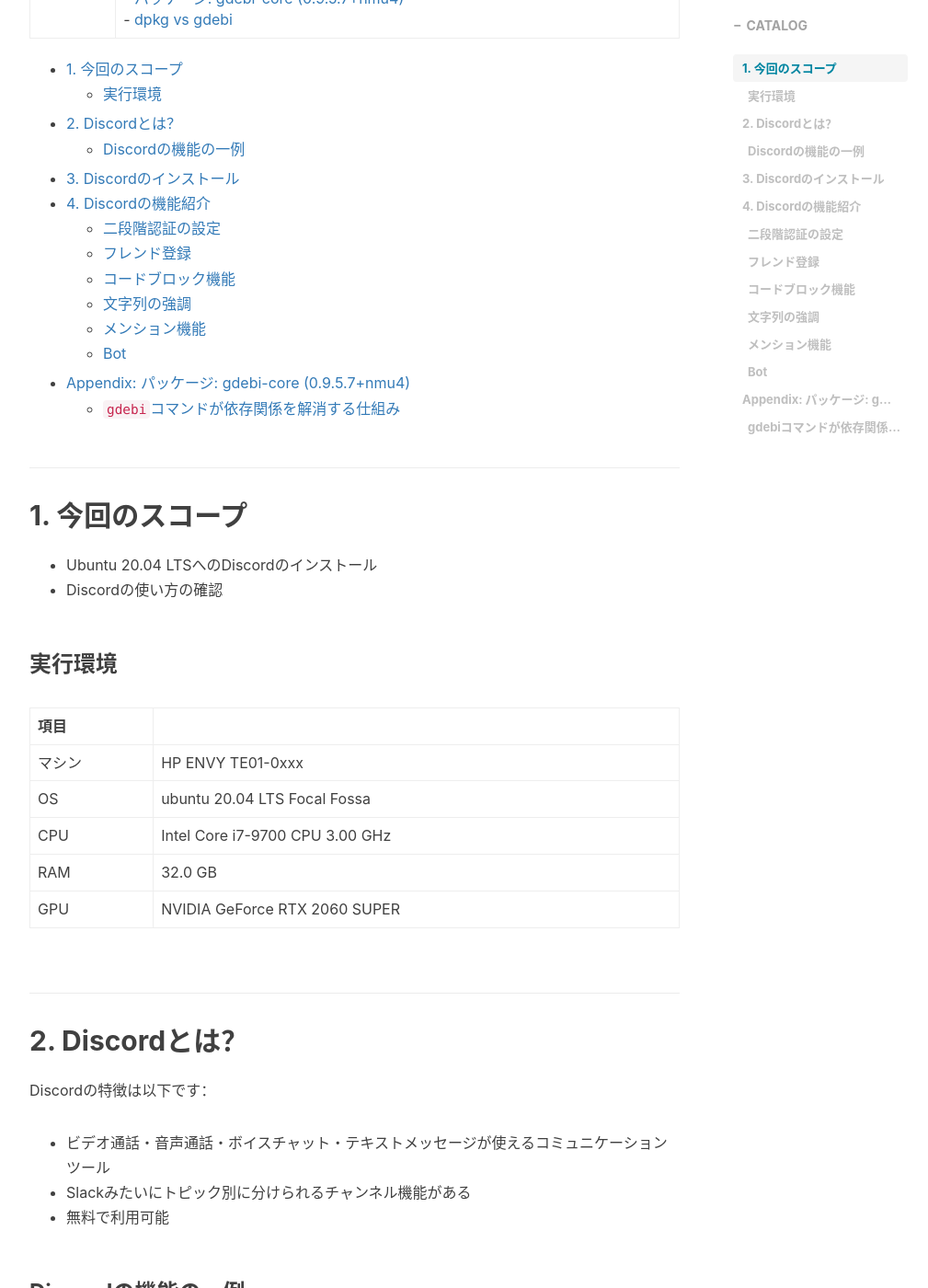
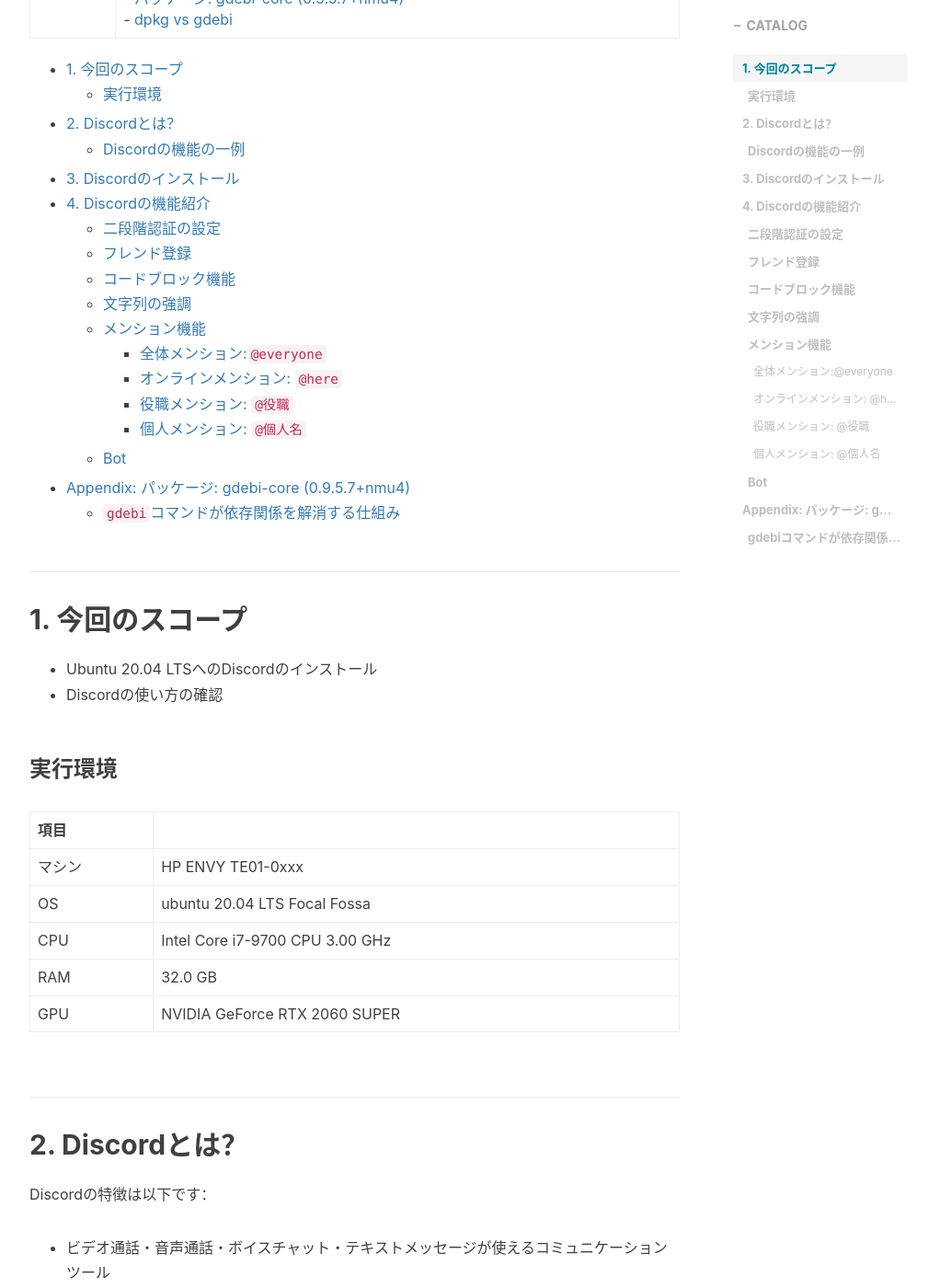
Before and after one commit to RyoNakagami/RyoNakagami.github.io, a Jekyll site: the page built from _posts/2021-02-02-ubuntu-discord-setup.md, in a window 1280 px wide and 1400 px high, scrolled down 760 px. Shown: the whole window at 92% size, without its empty margins (233-1242 px from the left). Built offline with Jekyll 4.4.1, drawn with Linux system fonts in a browser that asks for light colours; nearby versions of some CDN libraries; comment, search, counter and statistics services are not loaded; part of the change alters nothing that is shown; some of the changed text lies outside the part shown.

Commit message:
FIX POST: FIX newpost on discord

```diff
--- a/_posts/2021-02-02-ubuntu-discord-setup.md
+++ b/_posts/2021-02-02-ubuntu-discord-setup.md
@@ -34,6 +34,10 @@ tags:
   - [コードブロック機能](#%E3%82%B3%E3%83%BC%E3%83%89%E3%83%96%E3%83%AD%E3%83%83%E3%82%AF%E6%A9%9F%E8%83%BD)
   - [文字列の強調](#%E6%96%87%E5%AD%97%E5%88%97%E3%81%AE%E5%BC%B7%E8%AA%BF)
   - [メンション機能](#%E3%83%A1%E3%83%B3%E3%82%B7%E3%83%A7%E3%83%B3%E6%A9%9F%E8%83%BD)
+    - [全体メンション:`@everyone`](#%E5%85%A8%E4%BD%93%E3%83%A1%E3%83%B3%E3%82%B7%E3%83%A7%E3%83%B3everyone)
+    - [オンラインメンション: `@here`](#%E3%82%AA%E3%83%B3%E3%83%A9%E3%82%A4%E3%83%B3%E3%83%A1%E3%83%B3%E3%82%B7%E3%83%A7%E3%83%B3-here)
+    - [役職メンション: `@役職`](#%E5%BD%B9%E8%81%B7%E3%83%A1%E3%83%B3%E3%82%B7%E3%83%A7%E3%83%B3-%E5%BD%B9%E8%81%B7)
+    - [個人メンション: `@個人名`](#%E5%80%8B%E4%BA%BA%E3%83%A1%E3%83%B3%E3%82%B7%E3%83%A7%E3%83%B3-%E5%80%8B%E4%BA%BA%E5%90%8D)
   - [Bot](#bot)
 - [Appendix: パッケージ: gdebi-core (0.9.5.7+nmu4)](#appendix-%E3%83%91%E3%83%83%E3%82%B1%E3%83%BC%E3%82%B8-gdebi-core-0957nmu4)
   - [`gdebi`コマンドが依存関係を解消する仕組み](#gdebi%E3%82%B3%E3%83%9E%E3%83%B3%E3%83%89%E3%81%8C%E4%BE%9D%E5%AD%98%E9%96%A2%E4%BF%82%E3%82%92%E8%A7%A3%E6%B6%88%E3%81%99%E3%82%8B%E4%BB%95%E7%B5%84%E3%81%BF)
@@ -65,7 +69,7 @@ Discordの特徴は以下です：
 
 ### Discordの機能の一例
 
-- Discord（ディスコード）でのPC画面の共有
+- DiscordでのPC画面の共有
 - 特定ウィンドウの共有
 - グループ通話
 - ユーザーごとの音量調整
@@ -152,19 +156,19 @@ Do you want to install the software package? [y/N]:y
 
 Discordには「メンション」という機能があります。メンションは特定の相手に限定して通知を送る機能です。メンションには4種類あります。
 
-1. 全体メンション:`@everyone`
+#### 全体メンション:`@everyone`
 
 サーバーに入室しているメンバー全員に通知を送ります。
 
-2. オンラインメンション: `@here`
+####  オンラインメンション: `@here`
 
 Discordを今現在開いているメンバーに通知を送ります。Discordを開いていないメンバーには通知は届きません。
 
-3. 役職メンション: `@役職`
+####  役職メンション: `@役職`
 
 指定の役職がついているメンバーにのみ通知を送ります。
 
-4. 個人メンション: `@個人名`
+####  個人メンション: `@個人名`
 
 特定の個人に通知を送ります。
 
```
